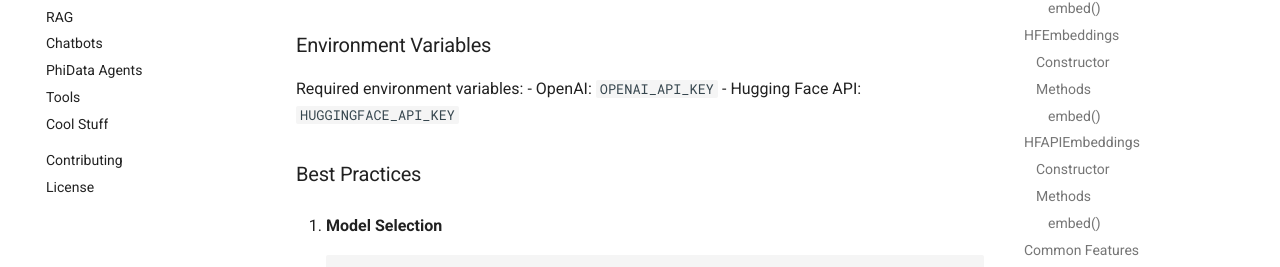
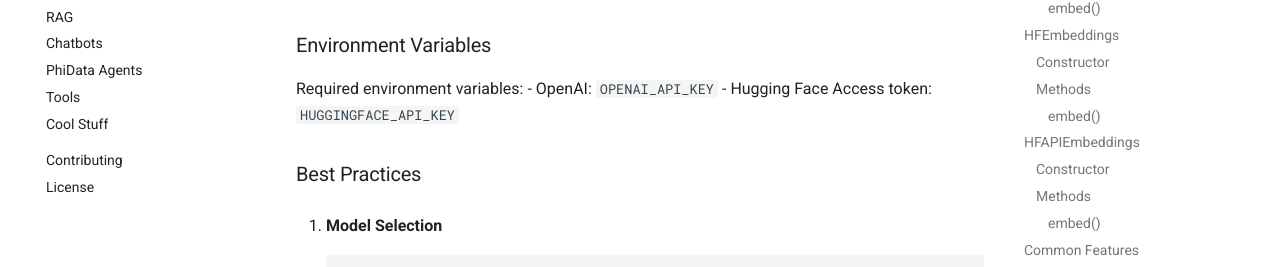
Before and after one commit to manas95826/empire-chain, an MkDocs documentation site: the page built from docs/api-reference/embeddings.md, in a window 1280 px wide and 900 px high, scrolled down 2639 px. Shown: the part 181-448 px from the top of the window. Built offline with MkDocs 1.6.1 and Material for MkDocs 9.7.7, drawn with Linux system fonts in a browser that asks for light colours.

Commit message:
minor change in the embeddings docs

```diff
--- a/docs/api-reference/embeddings.md
+++ b/docs/api-reference/embeddings.md
@@ -144,7 +144,7 @@ except Exception as e:
 
 Required environment variables:
 - OpenAI: `OPENAI_API_KEY`
-- Hugging Face API: `HUGGINGFACE_API_KEY`
+- Hugging Face Access token: `HUGGINGFACE_API_KEY`
 
 ### Best Practices
 
```
